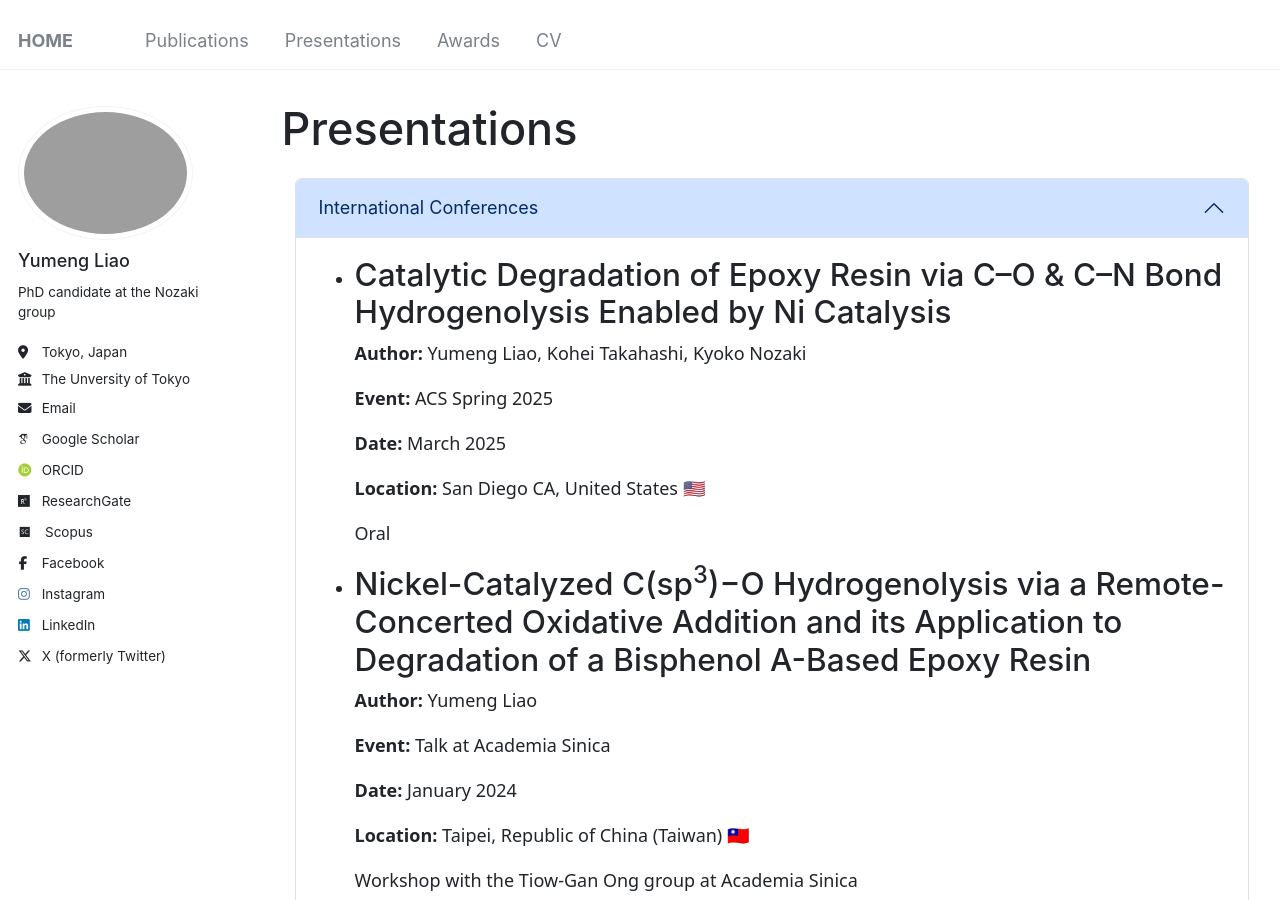
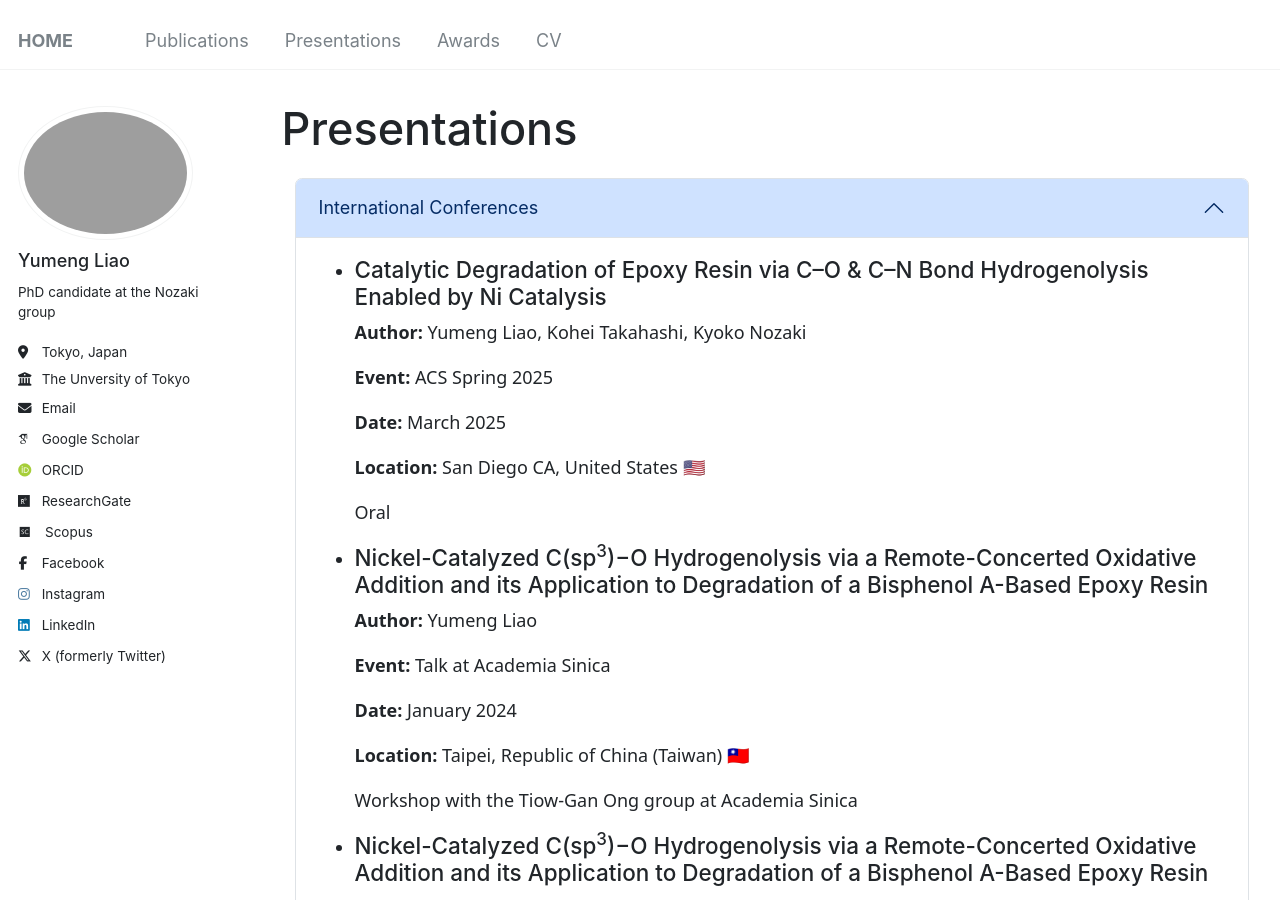
Before and after one commit to liaoym0610/academic, a Jekyll site: the page built from _pages/presentations.html, in a window 1280 px wide and 900 px high. Built offline with Jekyll 4.4.1, drawn with Linux system fonts in a browser that asks for light colours; some web fonts are replaced.

Commit message:
Update presentations.html

```diff
--- a/_pages/presentations.html
+++ b/_pages/presentations.html
@@ -23,7 +23,7 @@ author_profile: true
             {% for pres in site.data.presentations %}
               {% if pres.category == "International" %}
                 <li class="presentation-item mb-3">
-                  <h3>{{ pres.title }}</h3>
+                  <h3 style="font-size: 1.25rem;">{{ pres.title }}</h3>
                   <p><strong>Author:</strong> {{ pres.author }}</p>
                   <p><strong>Event:</strong> {{ pres.event }}</p>
                   <p><strong>Date:</strong> {{ pres.date }}</p>
@@ -55,7 +55,7 @@ author_profile: true
             {% for pres in site.data.presentations %}
               {% if pres.category == "Domestic" %}
                 <li class="presentation-item mb-3">
-                  <h3>{{ pres.title }}</h3>
+                  <h3 style="font-size: 1.25rem;">{{ pres.title }}</h3>
                   <p><strong>Author:</strong> {{ pres.author }}</p>
                   <p><strong>Event:</strong> {{ pres.event }}</p>
                   <p><strong>Date:</strong> {{ pres.date }}</p>
```
